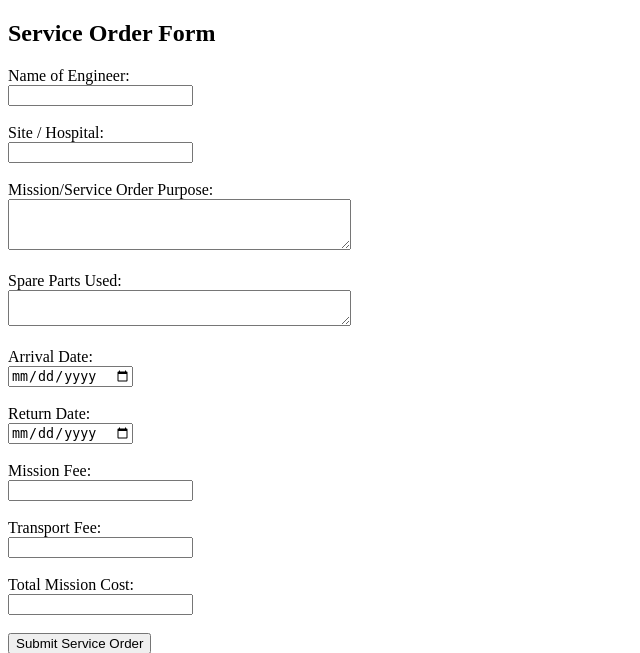
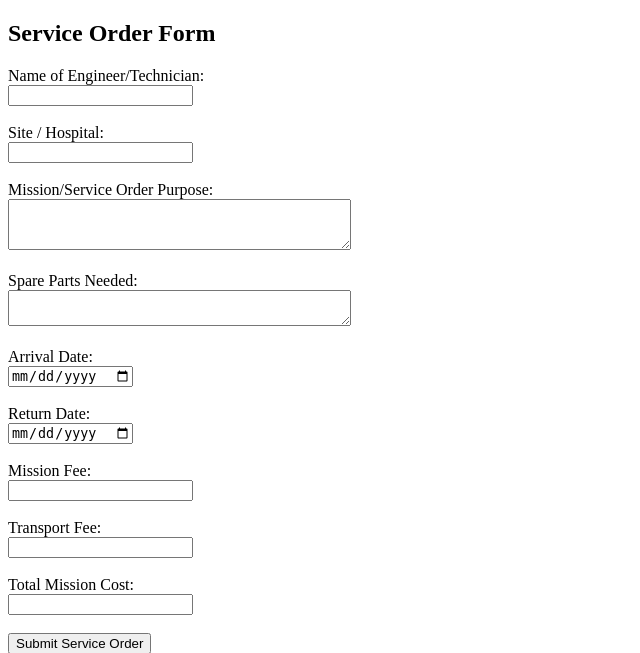
Before and after one commit to biomedlink96/biomedlink, a FastAPI app: page /serviceorder in a window 1280 px wide. Shown: the top 653 px of the page, without its empty margins (0-640 px from the left). Run offline with FastAPI, Linux system fonts and the light colour scheme; data that the repository does not hold is empty.

Commit message:
Update serviceorder.html

```diff
--- a/backend/templates/serviceorder.html
+++ b/backend/templates/serviceorder.html
@@ -19,7 +19,7 @@
   <h2>Service Order Form</h2>
 
   <form method="post" action="/submit-serviceorder" enctype="multipart/form-data">
-    <label>Name of Engineer:</label><br>
+    <label>Name of Engineer/Technician:</label><br>
     <input type="text" name="engineer_name" required><br><br>
 
     <label>Site / Hospital:</label><br>
@@ -28,7 +28,7 @@
     <label>Mission/Service Order Purpose:</label><br>
     <textarea name="issue" rows="3" cols="40" required></textarea><br><br>
 
-    <label>Spare Parts Used:</label><br>
+    <label>Spare Parts Needed:</label><br>
     <textarea name="spare_parts" rows="2" cols="40"></textarea><br><br>
 
     <label>Arrival Date:</label><br>
```
